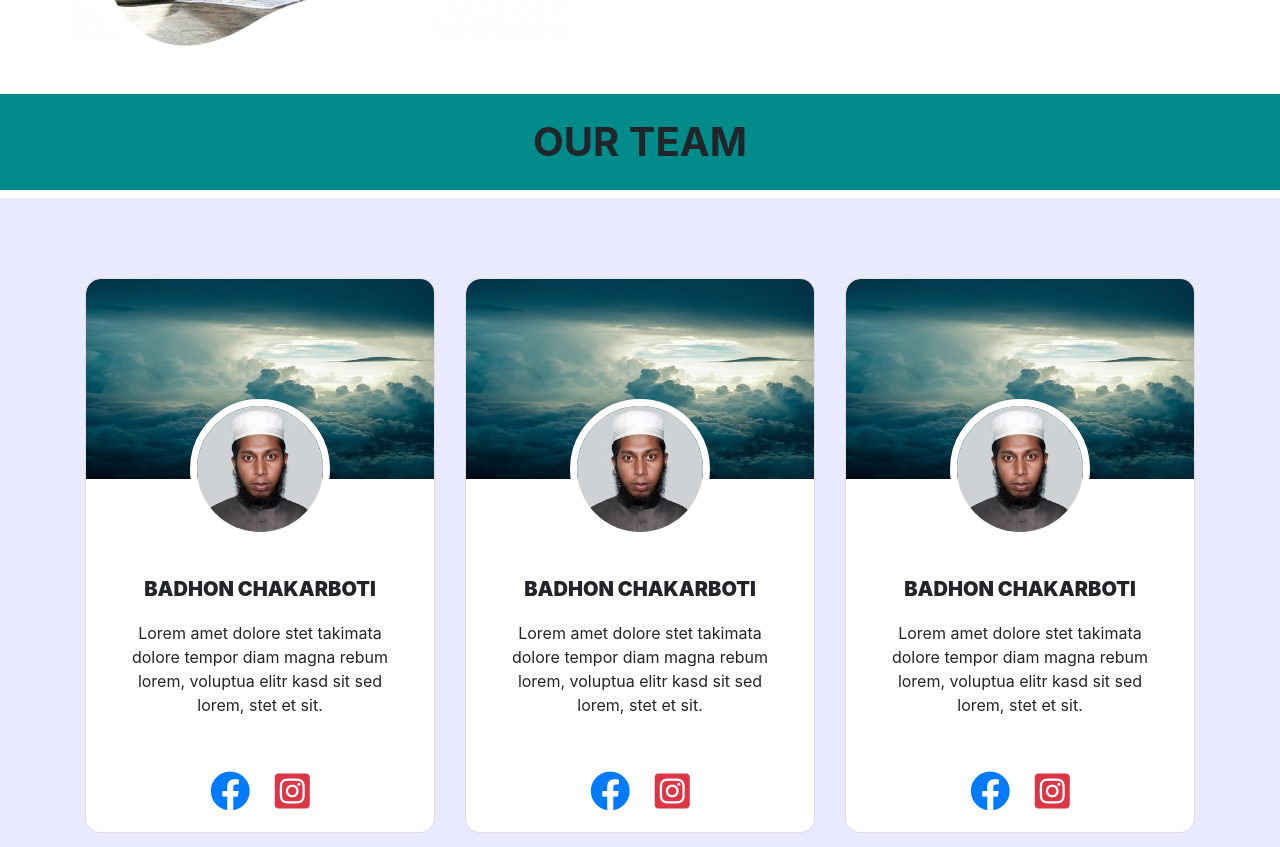
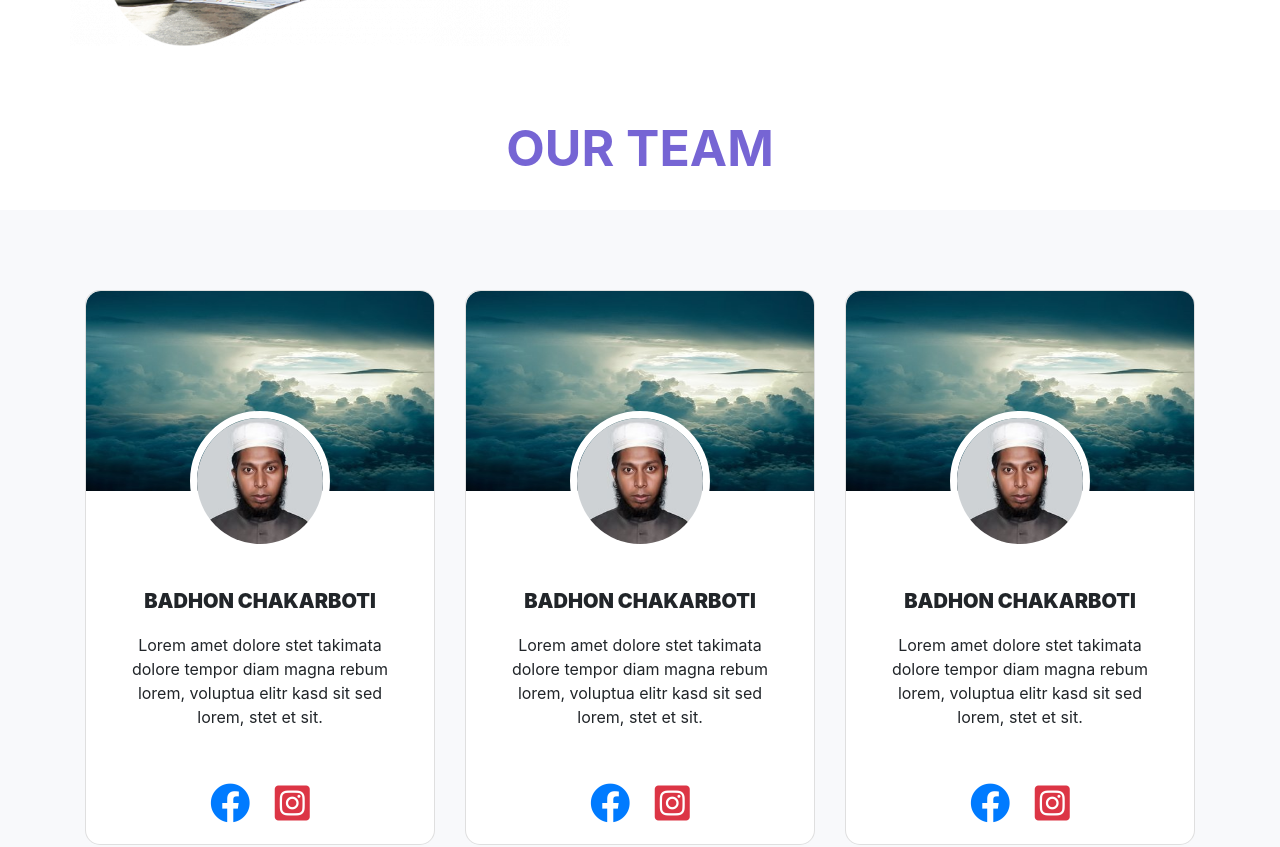
Before and after one commit to badhon4585/challenge-project, a plain HTML site: page index(about us).html in a window 1280 px wide. Shown: the part 838-1685 px from the top of the page. Drawn offline with nearby package versions, Linux system fonts and the light colour scheme.

Commit message:
Update index(about us).html

```diff
--- a/index(about us).html
+++ b/index(about us).html
@@ -88,16 +88,17 @@
         }
 
         .card-top {
+
             margin-top: 20px;
-            background-color: darkcyan;
+            color:#7665D4;
         }
 
-        .container h3 {
-            font-size: 40px;
+        .container h2 {
+            font-size: 50px;
         }
 
         .profile-area {
-            background-color: rgba(228, 228, 255, 0.76);
+            background-color:#F8F9FB ;
             padding: 80px 0;
         }
 
@@ -326,7 +327,7 @@
     <!-- this is card section  -->
     <div class="card-top">
         <div class="container">
-            <h3 class="text-center  font-weight-bolder py-4">OUR TEAM</h3>
+            <h2 class="text-center  font-weight-bolder py-4">OUR TEAM</h2>
         </div>
     </div>
     <div class="profile-area">
@@ -439,8 +440,8 @@
         </div>
 
     </div>
-
-    <section class="foter">
+      <!-- this is footer  -->
+      <section class="foter">
         <div class="container">
             <div class="row ">
                 <div class="col-md-4 ">
```
